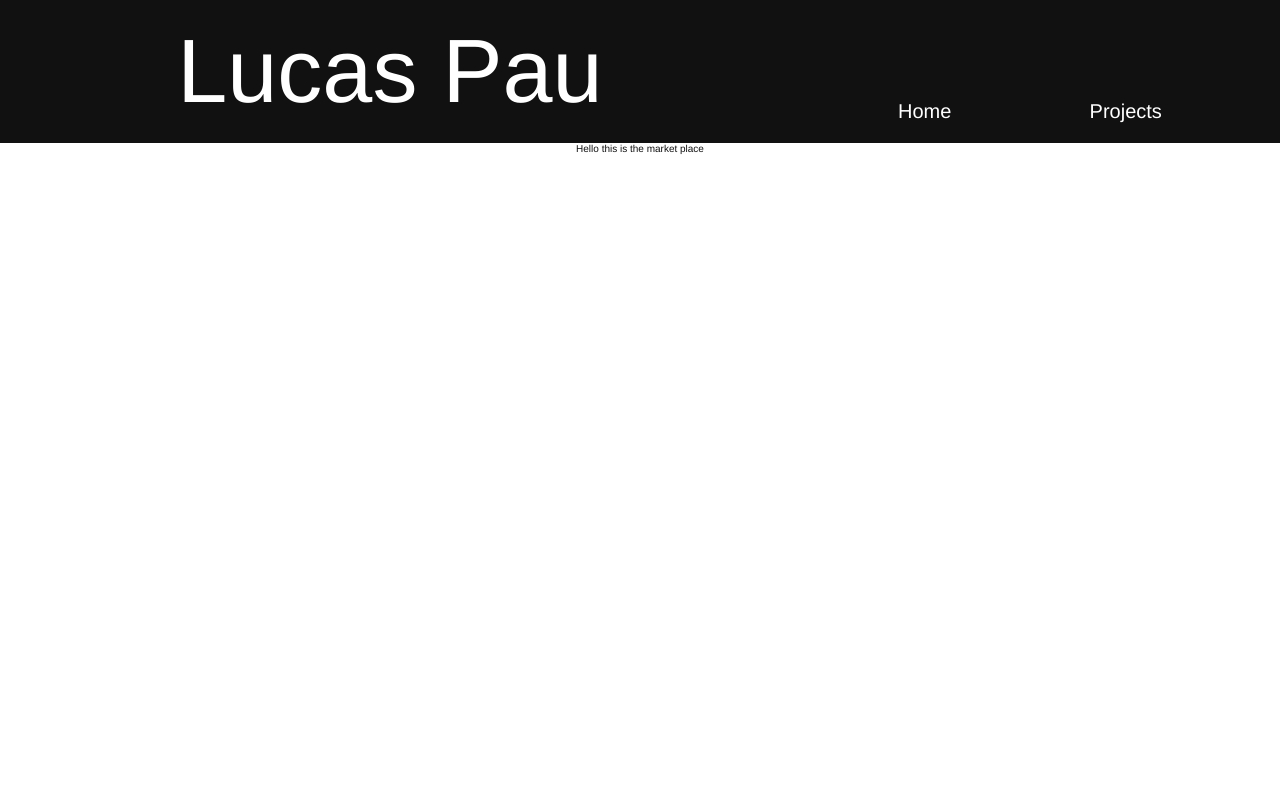
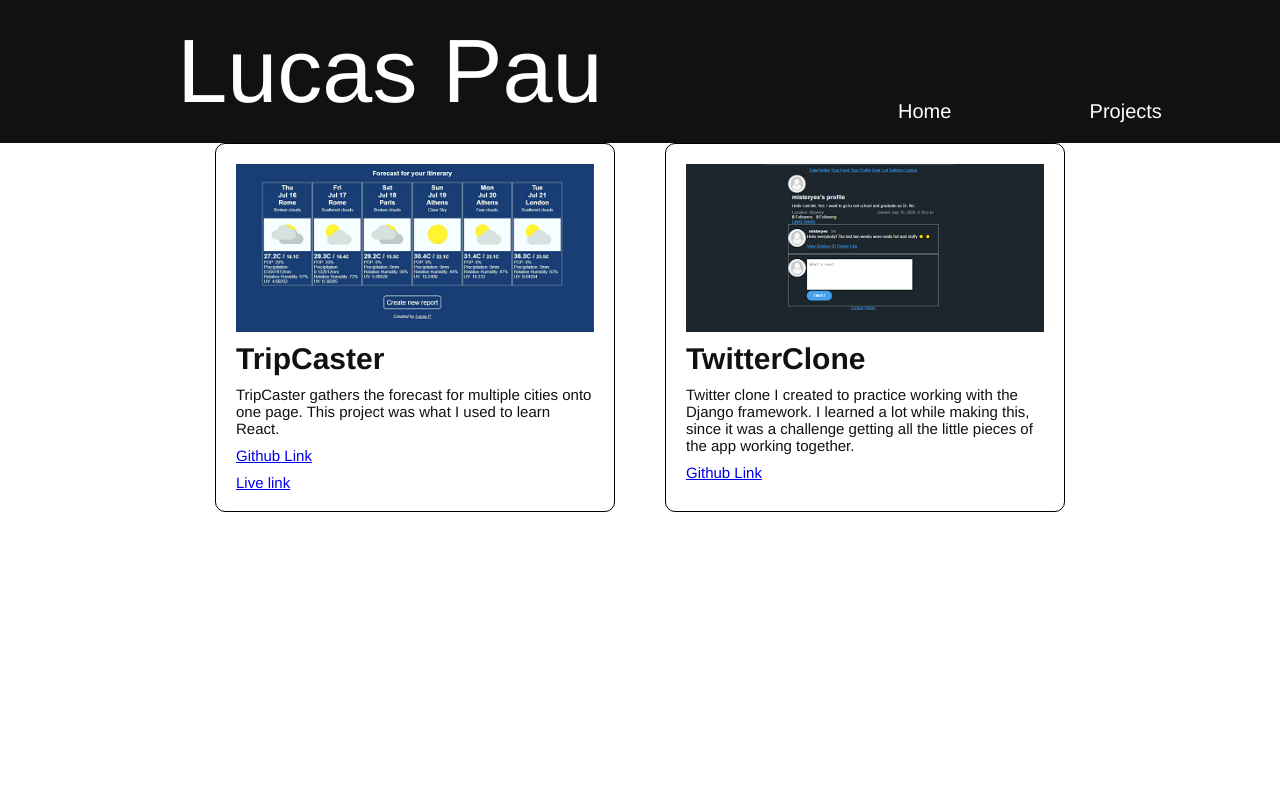
Before and after one commit to lucasdpau/lucasdpau.github.io, a Vue app: page / in a window 1280 px wide. Both pictures are taken after a click on the element "Projects". Shown: the top 800 px of the page. Built offline with nearby package versions, Linux system fonts and the light colour scheme; no server answers.

Commit message:
add projects

```diff
--- a/src/components/Projects.vue
+++ b/src/components/Projects.vue
@@ -1,18 +1,55 @@
 <template>
-    <section id="projects">Hello this is the market place</section>
+  <section id="projects">
+    <div
+      class="project-item"
+      v-for="(project, index) in projects"
+      v-bind:key="index"
+    >
+      <img v-bind:src="project.imagePath" />
+      <h2>{{ project.name }}</h2>
+      <p>{{ project.description }}</p>
+      <a v-bind:href="project.link">Github Link</a>
+      <a v-if="project.liveLink" v-bind:href="project.liveLink">Live link</a>
+    </div>
+  </section>
 </template>
 
 <script lang="ts">
 import { PROJECTS } from "../content";
 
 export default {
-    name: "Projects",
-    methods: {},
-    data: function () {
-        return {};
-    },
+  name: "Projects",
+  methods: {},
+  data: function () {
+    return {
+      projects: PROJECTS,
+    };
+  },
 };
 </script>
 
 <style scoped>
+#projects {
+  display: flex;
+  gap: 5rem;
+}
+.project-item {
+  display: flex;
+  flex-direction: column;
+  gap: 1rem;
+  padding: 2rem;
+  width: 40rem;
+  border: 1px solid black;
+  border-radius: 1rem;
+  text-align: start;
+}
+h2 {
+  font-size: 3rem;
+}
+p {
+  font-size: 1.5rem;
+}
+a {
+  font-size: 1.5rem;
+}
 </style>
--- a/src/content/index.ts
+++ b/src/content/index.ts
@@ -24,7 +24,7 @@ export const LANGUAGES: Array<ISkillsIcon> = [
 ];
 
 export const PROJECTS: Array<IProjects> = [
-    { name: 'TripCaster', link: 'https://github.com/lucasdpau/tripcaster', liveLink: 'https://tripcaster.herokuapp.com', imagePath: require('@/assets/images/tripcaster1.png'), description: 'TripCaster gathers the forecast for multiple cities onto one page. This project was how I learned React.' },
+    { name: 'TripCaster', link: 'https://github.com/lucasdpau/tripcaster', liveLink: 'https://tripcaster.herokuapp.com', imagePath: require('@/assets/images/tripcaster1.png'), description: 'TripCaster gathers the forecast for multiple cities onto one page. This project was what I used to learn React.' },
     { name: 'TwitterClone', link: 'https://github.com/lucasdpau/twitclone', imagePath: require('@/assets/images/twitclone2b.png'), description: 'Twitter clone I created to practice working with the Django framework. I learned a lot while making this, since it was a challenge getting all the little pieces of the app working together.' },
 ];
 
```
